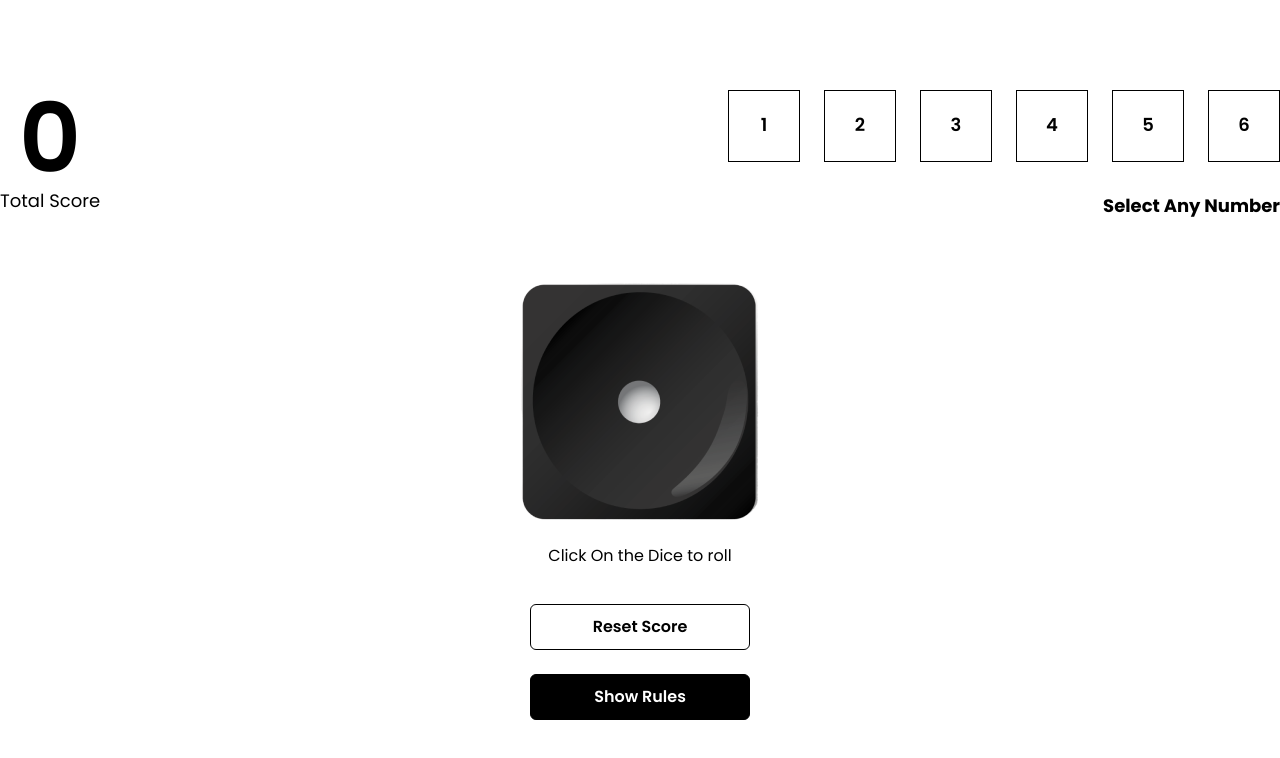
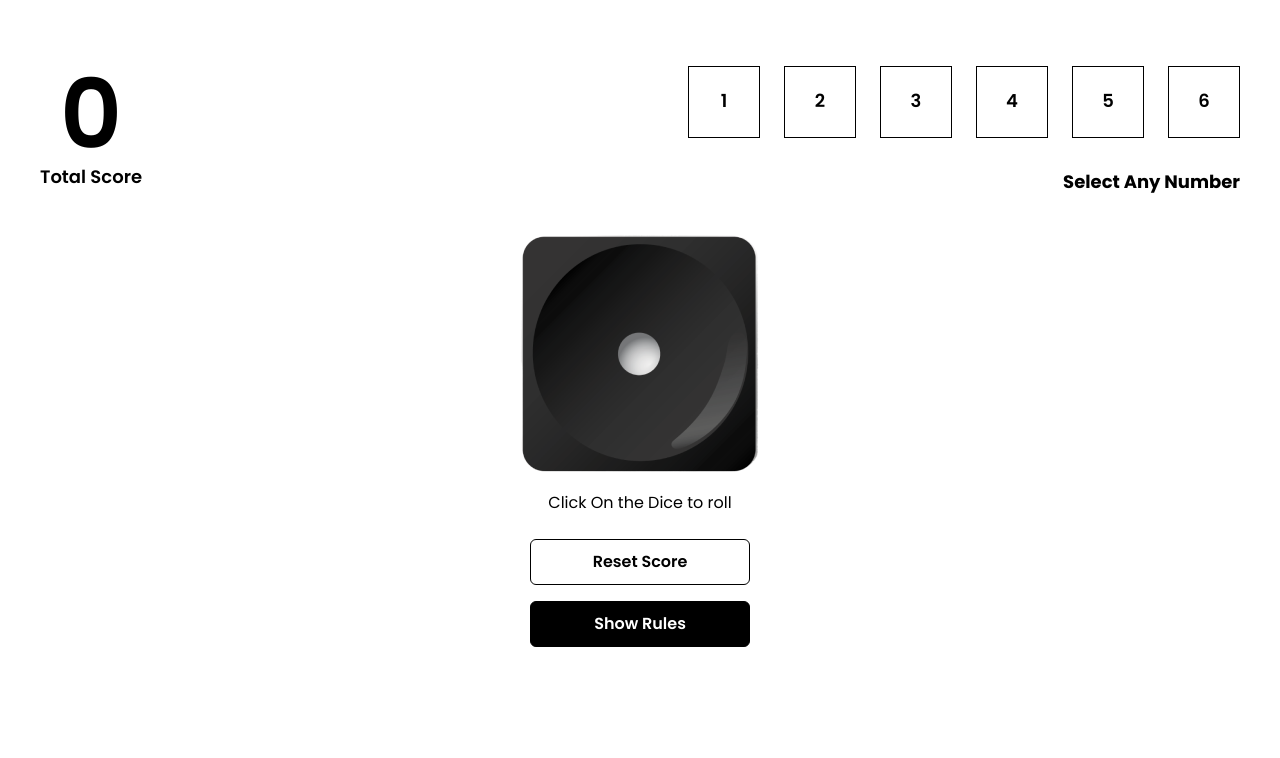
Before and after one commit to soniyasoni3331/Dice_Game, a React (Vite) app: page / in a window 1280 px wide. Both pictures are taken after a click on the button "Play Now". Shown: the top 758 px of the page. Built offline with nearby package versions, Linux system fonts and the light colour scheme.

Commit message:
final update

```diff
--- a/src/App.css
+++ b/src/App.css
@@ -8,6 +8,6 @@ body{
   max-width: 1440px;
   max-height: 765px;
   margin: 0 auto;
-  padding: 0;
+  padding: 0px 40px;
   text-align: center;
 }
--- a/src/components/Game.jsx
+++ b/src/components/Game.jsx
@@ -11,8 +11,6 @@ function Game() {
     const [currentDice, setCurrentDice] = useState(1);
     const [error, setError] = useState("");
 
-
-
     const handleShowRules = () =>{
         setShowRule((prev)=>!prev)
     }
@@ -23,30 +21,31 @@ function Game() {
         setScore(0);
         setCurrentDice(1);
         setSelectedNum(0);
+        setError("")
     }
 
     const handleError = ()=>{
             setError("You have not selected any number");
     }
 
-    const randomNumber = generateRandomNumber(1,7);
-
     const rollDice = () =>{
         if(selectNum === 0){
             handleError()
         }else{
+            const randomNumber = generateRandomNumber(1,7);
             setCurrentDice(randomNumber);
             if(randomNumber == selectNum){
                 setScore((prev)=> prev + randomNumber)
             }
+            setError("")
         }
     }
 
 
   return (
-    <div className='w-full flex flex-col '>
+    <div className='w-[1200px] h-full m-auto flex flex-col '>
         {/* score section */}
-        <div className='h-[151px] flex w-full justify-between my-16 items-center'>
+        <div className='h-[151px] flex w-full justify-between my-10 items-center'>
             <div className='h-full'>
             <TotalScore score={score}/>
             </div>
@@ -55,9 +54,9 @@ function Game() {
             </div>
         </div>
         {/* dice roll section */}
-        <div className='flex flex-col items-center gap-y-9'>
+        <div className='flex flex-col items-center gap-y-6'>
 
-        <div className='flex flex-col gap-y-[15px] items-center'>
+        <div className='flex flex-col gap-y-[10px] items-center'>
         <div>
             <RollDice RollDice={rollDice} currentDice={currentDice} />
         </div>
@@ -66,7 +65,7 @@ function Game() {
         </div>
         </div>
 
-        <div className='flex flex-col gap-y-6'>
+        <div className='flex flex-col gap-y-4'>
         <button onClick={()=>handleResetScore()} className='bg-white border border-black hover:bg-black  hover:text-white rounded-md  w-[220px] font-semibold py-[10px] px-[18px]'>Reset Score</button>
         <button onClick={handleShowRules} className='bg-black hover:bg-white hover:text-black border border-black  rounded-md  w-[220px] text-white font-semibold py-[10px] px-[18px]'>Show Rules</button>
         </div>
--- a/src/components/NumberSelector.jsx
+++ b/src/components/NumberSelector.jsx
@@ -1,41 +1,22 @@
-import React, {  useState } from 'react'
-
-const Box = ()=>{
-  // backgroudColor: ${(props)=> (props.isSelected ? "black" : "white")};
-  // color: ${(props)=> (!props.isSelected ? "black" : "white")}
-  }
+import React from 'react'
 
 function NumberSelector({error,selectedNum, setSelectedNum}) {
 
-  const [style, setStyle] = useState({
-    backgroudColor: "white",
-    color: "black"
-  })
-  // const [selectedNum, setSelectedNum] = useState();
-
-
   const arr = [1, 2, 3, 4, 5, 6];
 
-  // console.log(selectedNum);
-  const handleSelectedNum = (value, item)=>{
-    setSelectedNum(value);
-    console.log(style);
-      item.setStyle({
-      backgroudColor: "black",
-      color: "white",
-    })
+  const handleSelectedNum = (value)=>{
+  setSelectedNum(value);
   }
   return (
     <div className='flex flex-col gap-y-[30px]'>
       <p className=''>{error}</p>
       <div className='flex gap-x-6 items-center justify-center'>
         {
-
           arr.map((value, item)=>(
             <div
-            onClick={(e)=>handleSelectedNum(e.currentTarget.innerText, item)}
+            onClick={(e)=>handleSelectedNum(e.currentTarget.innerText)}
             key={item}
-            className={`border border-black bg-${style.backgroudColor} text-${style.color} ellipsis w-[72px] h-[72px] text-lg`}
+            className={`border border-black ${selectedNum == value ?'bg-black text-white' : 'bg-white text-black'} ellipsis w-[72px] h-[72px] text-lg`}
             >
               <p className='font-semibold text-center p-5'>{value}</p>
             </div>
--- a/src/components/Rules.jsx
+++ b/src/components/Rules.jsx
@@ -1,11 +1,11 @@
-import React, { useState } from 'react'
+import React from 'react'
 import {IoCloseOutline} from 'react-icons/io5'
 
 function Rules({setShowRules}) {
 
   return (
     <div className='h-screen w-screen fixed top-0 left-0 bg-black/50 z-50 backdrop-blur-s'>
-   <div className='w-[794px] h-[208px] fixed top-[250px] left-[750px] -translate-x-1/2 bg-red-200 rounded-md p-5 text-left flex flex-col gap-y-6'>
+    <div className='w-[794px] h-[208px] fixed top-1/3 left-1/2 -translate-x-1/2 bg-red-200 rounded-md p-5 text-left flex flex-col gap-y-6'>
         <div className='flex w-full justify-between'>
         <h2 className='font-bold text-3xl'>How to play dice game</h2>
         <IoCloseOutline
--- a/src/components/TotalScore.jsx
+++ b/src/components/TotalScore.jsx
@@ -4,7 +4,7 @@ function TotalScore({score}) {
   return (
     <div className='flex flex-col justify-end items-center h-full'>
       <h1 className='text-8xl font-semibold'>{score}</h1>
-      <p className='text-lg'>Total Score</p>
+      <p className='text-lg font-semibold'>Total Score</p>
     </div>
   )
 }
```
